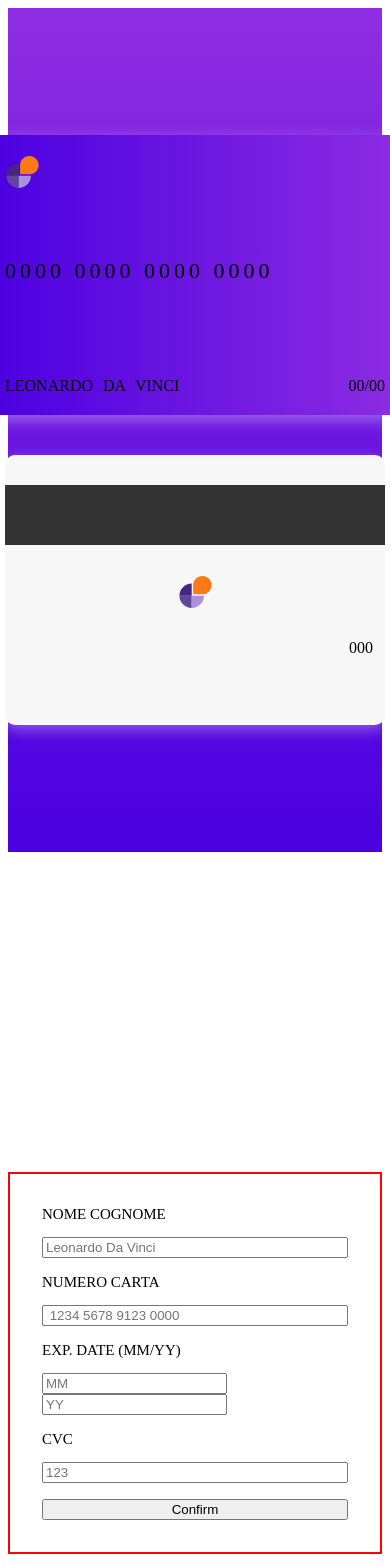
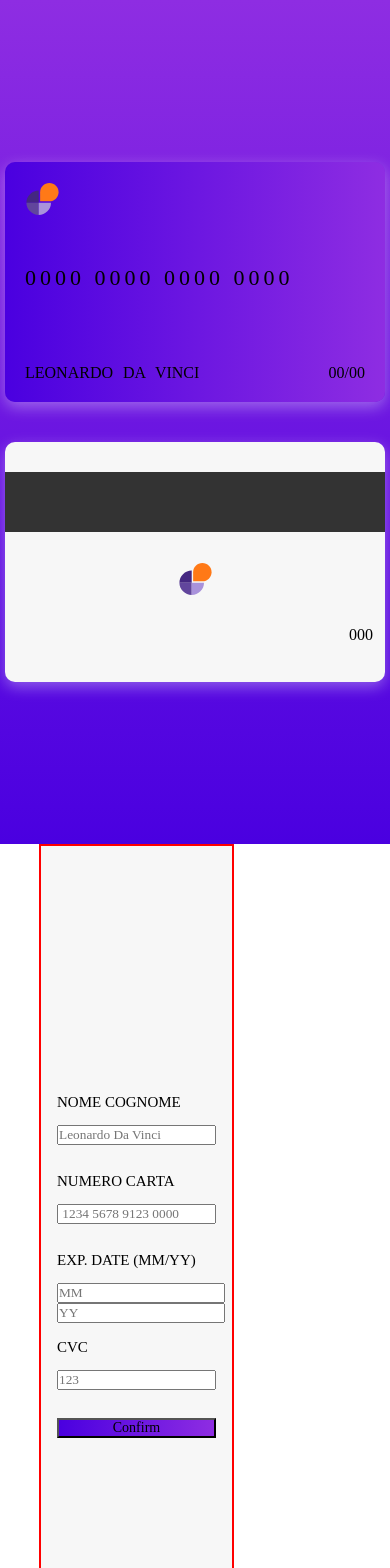
Before and after one commit to GiuseppeSonny/creditCardExample, a Next.js app in the folder credit-card-app/: page / in a window 390 px wide. Shown: the top 1568 px of the page. Built offline with nearby package versions, Linux system fonts and the light colour scheme.

Commit message:
more add on logic

```diff
--- a/credit-card-app/app/components/cardValidator.jsx
+++ b/credit-card-app/app/components/cardValidator.jsx
@@ -7,12 +7,9 @@ export default function CardValidator({ setFormData, animateSlider }) {
   };
 
   return (
-    <div className="cardThanks">
-      <p>Thank you!</p>
-      <p>We&apos;ve added your card details</p>
-      <button className="btn-primary" onClick={resetForm}>
-        Continue
-      </button>
+    <div>
+      <p> added card details</p>
+      <button onClick={resetForm}>Continue</button>
     </div>
   );
 }
--- a/credit-card-app/app/components/creditCard.jsx
+++ b/credit-card-app/app/components/creditCard.jsx
@@ -2,7 +2,7 @@ import styles from "./card.module.scss";
 
 export default function CreditCard({ formData }) {
   return (
-    <aside className={styles.main}>
+    <main className={styles.main}>
       <div className={styles.cardFront}>
         <img className={styles.logoFront} src="/logo.svg" alt="logo" />
         <span>{formData.number || "0000 0000 0000 0000"}</span>
@@ -19,6 +19,6 @@ export default function CreditCard({ formData }) {
         <img className={styles.logoBack} src="/logo.svg" alt="logo" />
         <span className={styles.cvcText}>{formData.cvc || "000"}</span>
       </div>
-    </aside>
+    </main>
   );
 }
--- a/credit-card-app/app/components/creditCardForm.jsx
+++ b/credit-card-app/app/components/creditCardForm.jsx
@@ -3,7 +3,7 @@
 import { useState, useRef } from "react";
 import styles from "./form.module.scss";
 
-export default function CardForm({ setFormData, formData, animateSlider }) {
+export default function CardForm({ setFormData, formData }) {
   const numberInputRef = useRef(null);
   const mmInputRef = useRef(null);
   const yyInputRef = useRef(null);
@@ -41,63 +41,47 @@ export default function CardForm({ setFormData, formData, animateSlider }) {
     setFormData({ ...formData, [name]: newValue });
   };
 
-  const handleError = (target, message = "Error", type = "add") => {
-    const errorElement = document.querySelector(`.label${target} + p.info`);
-    const inputElement = document.querySelector(`[name="${target}"]`);
-
-    if (type === "add") {
-      errorElement.classList.remove(styles["info--hidden"]);
-      errorElement.textContent = message;
-      inputElement.classList.add(styles["input--error"]);
-    } else {
-      errorElement.classList.add(styles["info--hidden"]);
-      errorElement.textContent = "";
-      inputElement.classList.remove(styles["input--error"]);
-    }
-  };
-
   const handleSubmit = (e) => {
     e.preventDefault();
 
     let hasErrors = false;
 
     if (!formData.number || formData.number.trim() === "") {
-      handleError("number", "Card number is required");
+      console.log("number", "Card number is required");
       hasErrors = true;
     } else if (!/^\d{4}\s\d{4}\s\d{4}\s\d{4}$/.test(formData.number)) {
-      handleError("number", "Invalid card number format");
+      console.log("number", "Invalid card number format");
       hasErrors = true;
     }
 
     if (!formData.name || formData.name.trim() === "") {
-      handleError("name", "Cardholder name is required");
+      console.log("name", "Cardholder name is required");
       hasErrors = true;
     } else if (!/^[a-zA-Z\s]+$/.test(formData.name.trim())) {
-      handleError("name", "Invalid cardholder name");
+      console.log("name", "Invalid cardholder name");
       hasErrors = true;
     }
 
     if (!formData.mm || !formData.yy) {
-      handleError("mm", "Expiry date is required");
+      console.log("mm", "Expiry date is required");
       hasErrors = true;
     } else if (Number(formData.mm) < 1 || Number(formData.mm) > 12) {
-      handleError("mm", "Invalid expiry month");
+      console.log("mm", "Invalid expiry month");
       hasErrors = true;
     } else if (Number(formData.yy) < 0 || Number(formData.yy) > 99) {
-      handleError("yy", "Invalid expiry year");
+      console.log("yy", "Invalid expiry year");
       hasErrors = true;
     }
 
     if (!formData.cvc || formData.cvc.trim() === "") {
-      handleError("cvc", "CVC is required");
+      console.log("cvc", "CVC is required");
       hasErrors = true;
     } else if (!/^\d{3}$/.test(formData.cvc)) {
-      handleError("cvc", "Invalid CVC");
+      console.log("cvc", "Invalid CVC");
       hasErrors = true;
     }
-
-    if (!hasErrors) {
-      animateSlider(true);
+    if (hasErrors) {
+      return;
     }
   };
   return (
@@ -162,7 +146,7 @@ export default function CardForm({ setFormData, formData, animateSlider }) {
         </label>
       </div>
 
-      <button type="submit" className={styles.button}>
+      <button type="button" className={styles.button} onClick={handleSubmit}>
         Confirm
       </button>
     </form>
--- a/credit-card-app/app/components/form.module.scss
+++ b/credit-card-app/app/components/form.module.scss
@@ -1,10 +1,14 @@
 .cardForm {
   display: flex;
   flex-direction: column;
-  max-width: 24rem;
+  justify-content: center;
+  width: 50%;
   margin-left: 10%;
+  height: 100vh;
   padding: 1rem;
   border: 2px solid red;
+  gap: 12px;
+  background-color: #f7f7f7;
 }
 
 .cardForm label {
@@ -13,7 +17,7 @@
   text-transform: uppercase;
   display: flex;
   flex-direction: column;
-  color: var(--Verdarviolet);
+
   font-size: 15px;
 }
 
@@ -21,57 +25,8 @@
   border: 1px solid hsl(249, 99%, 64%);
 }
 
-.labelmm {
-  width: 50%;
+.button {
+  font-size: 14px;
+  background-color: #ffffff;
+  background: linear-gradient(to right, #4a00e0, #8e2de2);
 }
-
-.labelcvc {
-  width: 50%;
-}
-
-.labelmm div {
-  display: flex;
-  gap: 10px;
-}
-
-.labelmm input {
-  width: 100%;
-}
-
-.cvc-mmyy {
-  display: flex;
-  margin-bottom: 26px;
-  position: relative;
-  gap: 10px;
-}
-
-.cvc-mmyy .info {
-  position: absolute;
-  bottom: -40px;
-  transform: translateY(-25px);
-}
-
-.cvc-mmyy .info:last-child {
-  right: 1rem;
-}
-
-.info {
-  transition: height 0.3s ease-in-out;
-  font-size: 13px;
-  margin-top: 4px;
-  margin-bottom: 15px;
-  overflow: hidden;
-  height: 20px;
-  color: var(--Red);
-  transform: translateY(-10px);
-  margin: 0;
-}
-
-@media screen and (max-width: 750px) {
-  .cardForm {
-    padding: 2rem;
-    margin-left: auto;
-    margin-top: 20rem;
-    max-width: 100%;
-  }
-}
--- a/credit-card-app/app/globals.css
+++ b/credit-card-app/app/globals.css
@@ -1,12 +1,25 @@
-#root {
-  display: flex;
-  min-height: 100vh;
-  align-items: center;
-  justify-content: center;
+* {
+  box-sizing: border-box;
+  padding: 0;
+  margin: 0;
+  text-decoration: none;
+  font-family: Roboto Mono;
 }
 
-@media screen and (max-width: 750px) {
-  #root {
-    flex-direction: column;
-  }
+html {
+  margin: 0;
 }
+
+body {
+  margin: 0;
+  padding: 0;
+}
+
+a {
+  text-decoration: none;
+  color: unset;
+}
+
+ul {
+  list-style-type: none;
+}
--- a/credit-card-app/app/page.js
+++ b/credit-card-app/app/page.js
@@ -16,38 +16,15 @@ export default function Home() {
   });
   const [validate, setValidate] = useState(false);
 
-  const animateSlider = (validate) => {
-    const axis = window.matchMedia("(max-width: 750px)").matches ? "Y" : "X";
-    document.querySelector(
-      ".cardOverflow > div"
-    ).style.transform = `translate${axis}(50${axis === "Y" ? "vh" : "vw"})`;
-
-    document.body.classList.add("body-slider");
-
-    setTimeout(() => {
-      setValidate(validate);
-      document.body.classList.remove("body-slider");
-      document.querySelector(".cardOverflow > div").style.transform =
-        "translate(0)";
-    }, 500);
-  };
-
   return (
     <>
       <CreditCard formData={formData} />
-      <main>
+      <main className={styles.main}>
         <div>
           {validate ? (
-            <CardValidator
-              setFormData={setFormData}
-              animateSlider={animateSlider}
-            />
+            <CardValidator setFormData={setFormData} />
           ) : (
-            <CardForm
-              setFormData={setFormData}
-              animateSlider={animateSlider}
-              formData={formData}
-            />
+            <CardForm setFormData={setFormData} formData={formData} />
           )}
         </div>
       </main>
```
